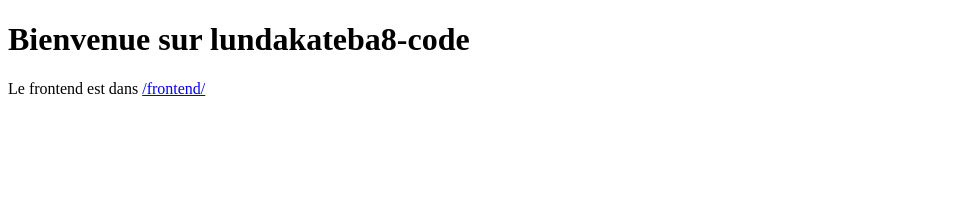
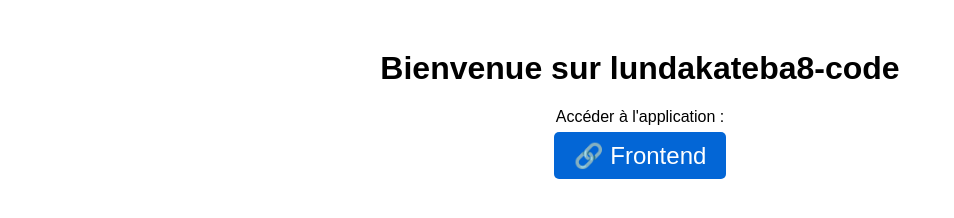
Before and after one commit to lundakateba8-code/MESSAGE, a plain HTML site: page index.html in a window 1280 px wide. Shown: the whole page, without its empty margins (0-954 px from the left). Drawn offline with Linux system fonts and the light colour scheme.

Commit message:
Update index.html

```diff
--- a/index.html
+++ b/index.html
@@ -1,10 +1,17 @@
 <!DOCTYPE html>
 <html>
 <head>
-    <title>Mon projet</title>
+    <meta charset="UTF-8">
+    <title>lundakateba8-code</title>
+    <style>
+        body { font-family: sans-serif; text-align: center; margin-top: 50px; }
+        a { font-size: 1.5rem; background: #0366d6; color: white; padding: 10px 20px; text-decoration: none; border-radius: 5px; }
+        a:hover { background: #024ea1; }
+    </style>
 </head>
 <body>
     <h1>Bienvenue sur lundakateba8-code</h1>
-    <p>Le frontend est dans <a href="/frontend/">/frontend/</a></p>
+    <p>Accéder à l'application :</p>
+    <a href="/frontend/">🔗 Frontend</a>
 </body>
 </html>
```
